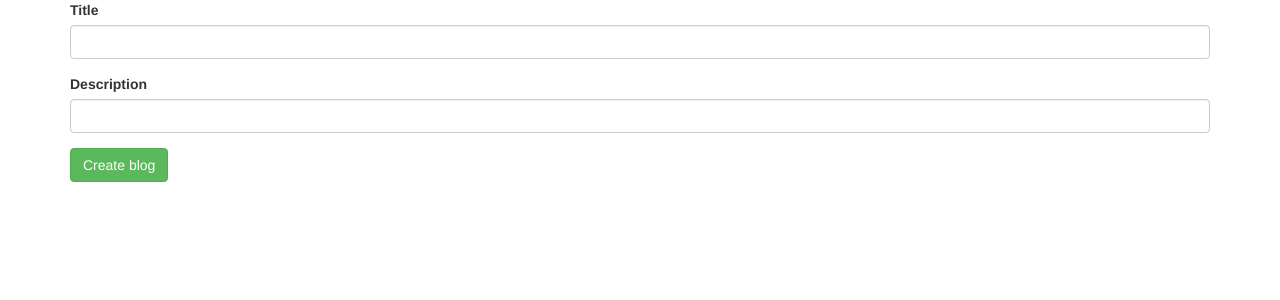
After one commit to leverage2014/python_web_blog, a Flask app: page /blogs/new in a window 1280 px wide. The commit adds this page. Shown: the top 300 px of the page. Run offline with Flask 2, Linux system fonts and the light colour scheme; some libraries are stand-ins or nearby versions.

Commit message:
Finalize

```diff
--- a/src/app.py
+++ b/src/app.py
@@ -1,9 +1,12 @@
 from flask import Flask
+from flask import make_response
 from flask import render_template
 from flask import request
 from flask import session
 
 from src.common.database import Database
+from src.models.blog import Blog
+from src.models.post import Post
 from src.models.user import User
 
 app = Flask(__name__)
@@ -46,5 +49,46 @@ def register_user():
     session['email'] = email
     return render_template('profile.html', email=session['email'])
 
+@app.route('/blogs/<string:user_id>')
+@app.route('/blogs')
+def user_blogs(user_id=None):
+    if user_id is not None:
+        user = User.get_by_id(user_id)
+    else:
+        user = User.get_by_email(session['email'])
+    blogs = user.get_blogs()
+    return render_template('user_blogs.html', blogs=blogs, email=user.email)
+
+@app.route('/posts/<string:blog_id>')
+def blog_posts(blog_id):
+    blog = Blog.from_mongo(blog_id)
+    posts = blog.get_posts()
+    return render_template('posts.html', posts=posts, blog_title=blog.title)
+
+@app.route('/posts/new/<string:blog_id>', methods=['POST', 'GET'])
+def create_new_post(blog_id):
+    if request.method == 'GET':
+        return render_template('new_post.html', blog_id=blog_id)
+    else:
+        title = request.form['title']
+        content = request.form['content']
+        user = User.get_by_email(session['email'])
+        new_post = Post(blog_id, title, content, user.email)
+        new_post.save_to_mongo()
+        return make_response(blog_posts(blog_id))
+
+@app.route('/blogs/new', methods=['POST', 'GET'])
+def create_new_blog():
+    if request.method == 'GET':
+        return render_template('new_blog.html')
+    else:
+        title = request.form['title']
+        description = request.form['description']
+        user = User.get_by_email(session['email'])
+        new_blog = Blog(user.email, title, description, user._id)
+        new_blog.save_to_mongo()
+        return make_response(user_blogs(user._id))
+
+
 if __name__ == '__main__':
     app.run(port=5000)
--- a/src/static/css/main.css
+++ b/src/static/css/main.css
@@ -1,3 +1,7 @@
 #login-form{
     margin-top: 25px;
 }
+
+.page-form{
+    max-width: 480px;
+}
--- a/src/templates/base.html
+++ b/src/templates/base.html
@@ -4,7 +4,13 @@
     <meta charset="UTF-8">
     <title>Web blog</title>
     <!--<link rel="stylesheet" href="{{url_for('static', filename='css/main.css')}}">-->
+    <link rel="stylesheet" href="https://maxcdn.bootstrapcdn.com/bootstrap/3.3.7/css/bootstrap.min.css"
+          integrity="sha384-BVYiiSIFeK1dGmJRAkycuHAHRg32OmUcww7on3RYdg4Va+PmSTsz/K68vbdEjh4u" crossorigin="anonymous">
     <link rel="stylesheet" href="../static/css/main.css">
+
+    <!-- Latest compiled and minified JavaScript -->
+    <script src="https://maxcdn.bootstrapcdn.com/bootstrap/3.3.7/js/bootstrap.min.js"
+        integrity="sha384-Tc5IQib027qvyjSMfHjOMaLkfuWVxZxUPnCJA7l2mCWNIpG9mGCD8wGNIcPD7Txa" crossorigin="anonymous"></script>
 </head>
 <body>
 {% block content %}
--- /dev/null
+++ b/src/templates/new_blog.html
@@ -0,0 +1,16 @@
+{% extends "base.html"%}
+{% block content %}
+ <div class="container">
+    <form id="new-blog" action="/blogs/new" method="POST">
+        <div class="form-group">
+            <label for="title">Title</label>
+            <input type="text" id="title" name="title" class="form-control">
+        </div>
+        <div class="form-group">
+            <label for="description">Description</label>
+            <input type="text" id="description" class="form-control" name="description">
+        </div>
+        <button type="submit" class="btn btn-success">Create blog</button>
+    </form>
+</div>
+{% endblock %}
```
Also changed, not shown: src/templates/login.html (+11 -3 lines), src/templates/new_post.html (added, +16 -0 lines), src/templates/posts.html (added, +17 -0 lines), src/templates/register.html (+12 -4 lines), src/templates/user_blogs.html (added, +11 -0 lines).
